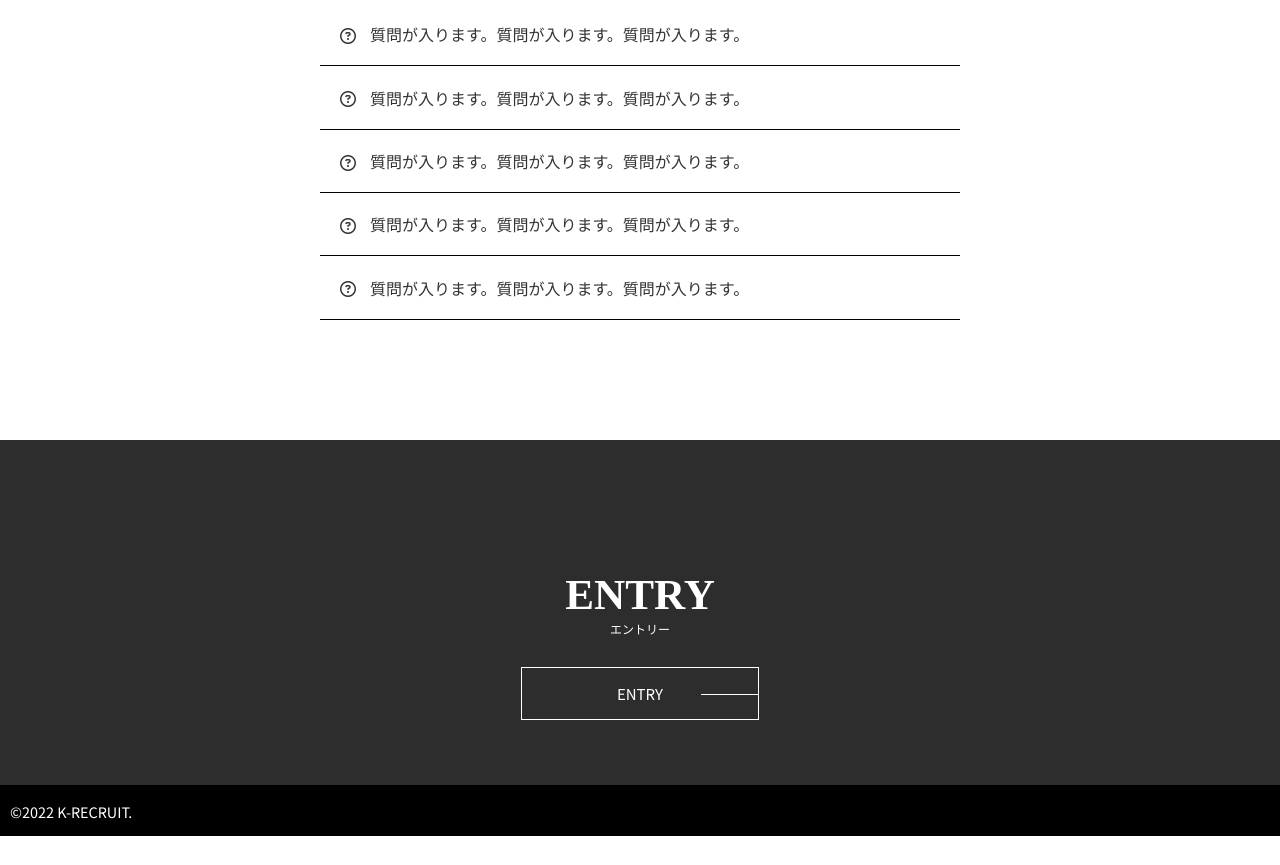
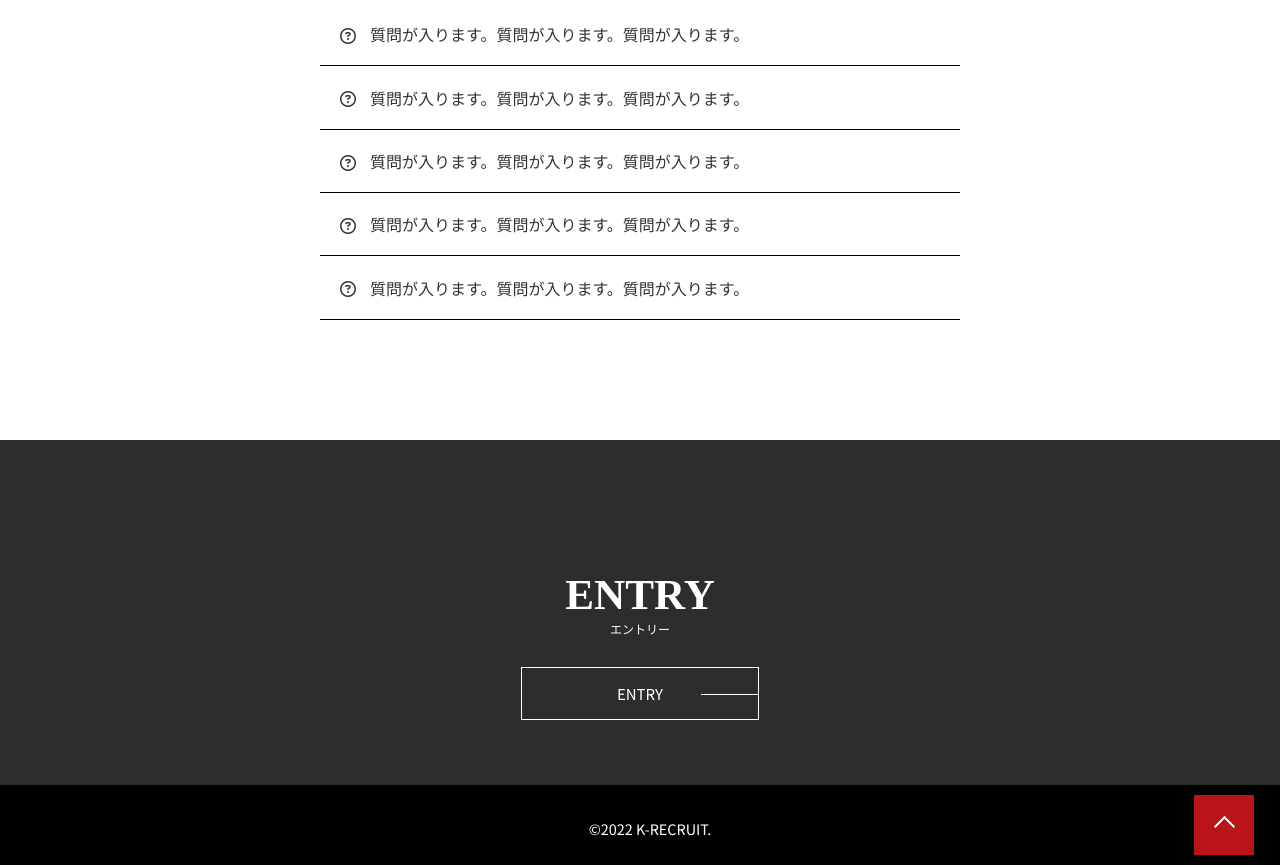
Before and after one commit to RxxNa/recruit-site, a plain HTML site: page index.html in a window 1280 px wide. Shown: the part 4322-5187 px from the top of the page. Before the commit the page ends 5158 px from the top, so only its background shows below. Drawn offline with Linux system fonts and the light colour scheme; some packages are replaced by stand-ins of ours.

Commit message:
5th commit

```diff
--- a/index.html
+++ b/index.html
@@ -243,7 +243,7 @@
 
   <footer>
     <p><small>&copy;2022 K-RECRUIT.</small></p>
-      <a href="" class="btn-5"></a>
+      <a href="#" class="page-top-btn"></a>
   </footer>
   <script src="script.js"></script>
 </body>
--- a/style.scss
+++ b/style.scss
@@ -720,9 +720,44 @@ FOOTER
 footer {
   padding: 10px 10px;
   background: #000;
+  position: relative;
 
   p small {
-    text-align: center;
+    position: absolute;
+    top: 40%;
+    left: 46%;
     color: $White;
   }
 }
+
+.page-top-btn {
+  top: 0;
+  left: 94%;
+  display: block;
+  width: 60px;
+  height: 60px;
+  box-sizing: border-box;
+  background: $Red;
+  padding-top: 30px;
+  text-align: center;
+  letter-spacing: -1px;
+  font-size: 85%;
+  text-decoration: none;
+  color: $White;
+  position: relative;
+
+  &::before {
+    content: "";
+    display: block;
+    border-top: 2px solid $White;
+    border-right: 2px solid $White;
+    width: 25%;
+    height: 25%;
+    top: 40%;
+    left: 0;
+    right: 0;
+    margin: auto;
+    position: absolute;
+    transform: rotate(-45deg);
+  }
+}
```
Also changed, not shown: css/style.css, 1 other file.
